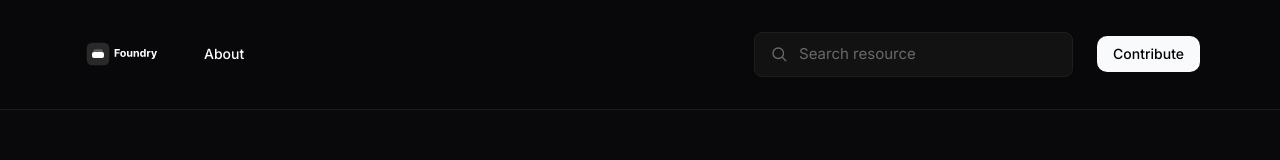
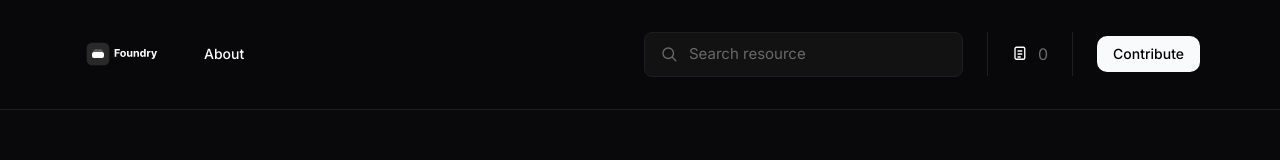
Before and after one commit to AdedamolaOla/Foundry, a Next.js app: page / in a window 1280 px wide. Shown: the top 160 px of the page. Built offline with nearby package versions, Linux system fonts and the light colour scheme; no server answers; the database is empty.

Commit message:
Add resource counter to nav bar
Fetches the approved contribution count server-side in the root
layout and threads it through AppShell into Header, matching the
Figma nav bar's document-icon counter (desktop only).

```diff
--- a/app/layout.tsx
+++ b/app/layout.tsx
@@ -2,6 +2,7 @@ import type { Metadata } from "next";
 import { Inter } from "next/font/google";
 import { AppShell } from "@/components/AppShell";
 import { isAdminUser } from "@/lib/admin";
+import { createClient } from "@/lib/supabase/server";
 import "./globals.css";
 
 const inter = Inter({
@@ -15,16 +16,25 @@ export const metadata: Metadata = {
   description: "Community-driven design resource library",
 };
 
+export const dynamic = "force-dynamic";
+
 export default async function RootLayout({
   children,
 }: Readonly<{
   children: React.ReactNode;
 }>) {
   const showAdminLink = await isAdminUser();
+  const supabase = await createClient();
+  const { count } = await supabase
+    .from("contributions")
+    .select("*", { count: "exact", head: true })
+    .eq("status", "approved");
   return (
     <html lang="en" className={inter.variable}>
       <body className="min-h-screen bg-[var(--background)] text-[var(--foreground)]">
-        <AppShell showAdminLink={showAdminLink}>{children}</AppShell>
+        <AppShell showAdminLink={showAdminLink} resourceCount={count ?? 0}>
+          {children}
+        </AppShell>
       </body>
     </html>
   );
--- a/components/AppShell.tsx
+++ b/components/AppShell.tsx
@@ -9,9 +9,11 @@ import { SearchProvider } from "./SearchContext";
 export function AppShell({
   children,
   showAdminLink = false,
+  resourceCount = 0,
 }: {
   children: React.ReactNode;
   showAdminLink?: boolean;
+  resourceCount?: number;
 }) {
   const [contributeOpen, setContributeOpen] = useState(false);
   return (
@@ -19,6 +21,7 @@ export function AppShell({
       <Header
         onContributeClick={() => setContributeOpen(true)}
         showAdminLink={showAdminLink}
+        resourceCount={resourceCount}
       />
       <main>{children}</main>
       <Footer />
--- a/components/Header.tsx
+++ b/components/Header.tsx
@@ -7,9 +7,26 @@ import { SearchBar } from "./SearchBar";
 interface HeaderProps {
   onContributeClick?: () => void;
   showAdminLink?: boolean;
+  resourceCount?: number;
 }
 
-export function Header({ onContributeClick, showAdminLink = false }: HeaderProps) {
+function ResourceCountIcon() {
+  return (
+    <svg
+      viewBox="0 0 24 24"
+      fill="none"
+      stroke="currentColor"
+      strokeWidth="1.8"
+      className="size-[18px]"
+      aria-hidden
+    >
+      <rect x="4" y="3" width="13" height="16" rx="2" />
+      <path d="M8 8h5M8 12h5M8 16h3" strokeLinecap="round" />
+    </svg>
+  );
+}
+
+export function Header({ onContributeClick, showAdminLink = false, resourceCount = 0 }: HeaderProps) {
   const { searchQuery, setSearchQuery } = useSearch();
   return (
     <header className="sticky top-0 z-50 border-b border-[var(--border-default)] bg-[var(--background)]/95 backdrop-blur supports-[backdrop-filter]:bg-[var(--background)]/80">
@@ -46,6 +63,12 @@ export function Header({ onContributeClick, showAdminLink = false }: HeaderProps
         <div className="order-3 w-full lg:order-none lg:ml-auto lg:mr-[24px] lg:w-[319px]">
           <SearchBar value={searchQuery} onChange={setSearchQuery} />
         </div>
+        <div className="hidden shrink-0 items-center gap-2 border-x border-[var(--border-default)] px-6 py-2.5 lg:mr-[24px] lg:flex">
+          <ResourceCountIcon />
+          <span className="whitespace-nowrap text-base text-[var(--foreground-placeholder)]">
+            {resourceCount.toLocaleString()}
+          </span>
+        </div>
         <button
           type="button"
           onClick={onContributeClick}
```
